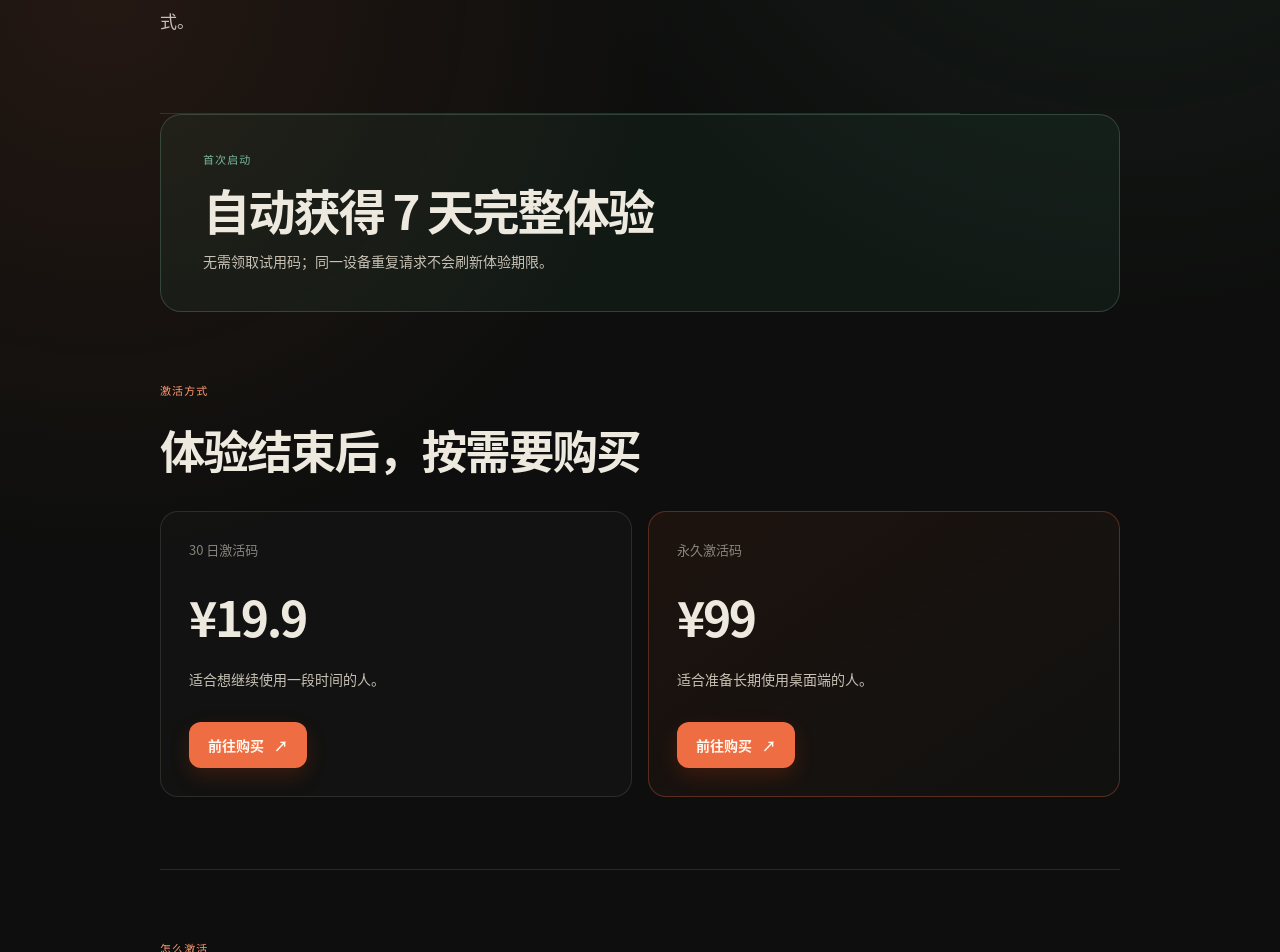
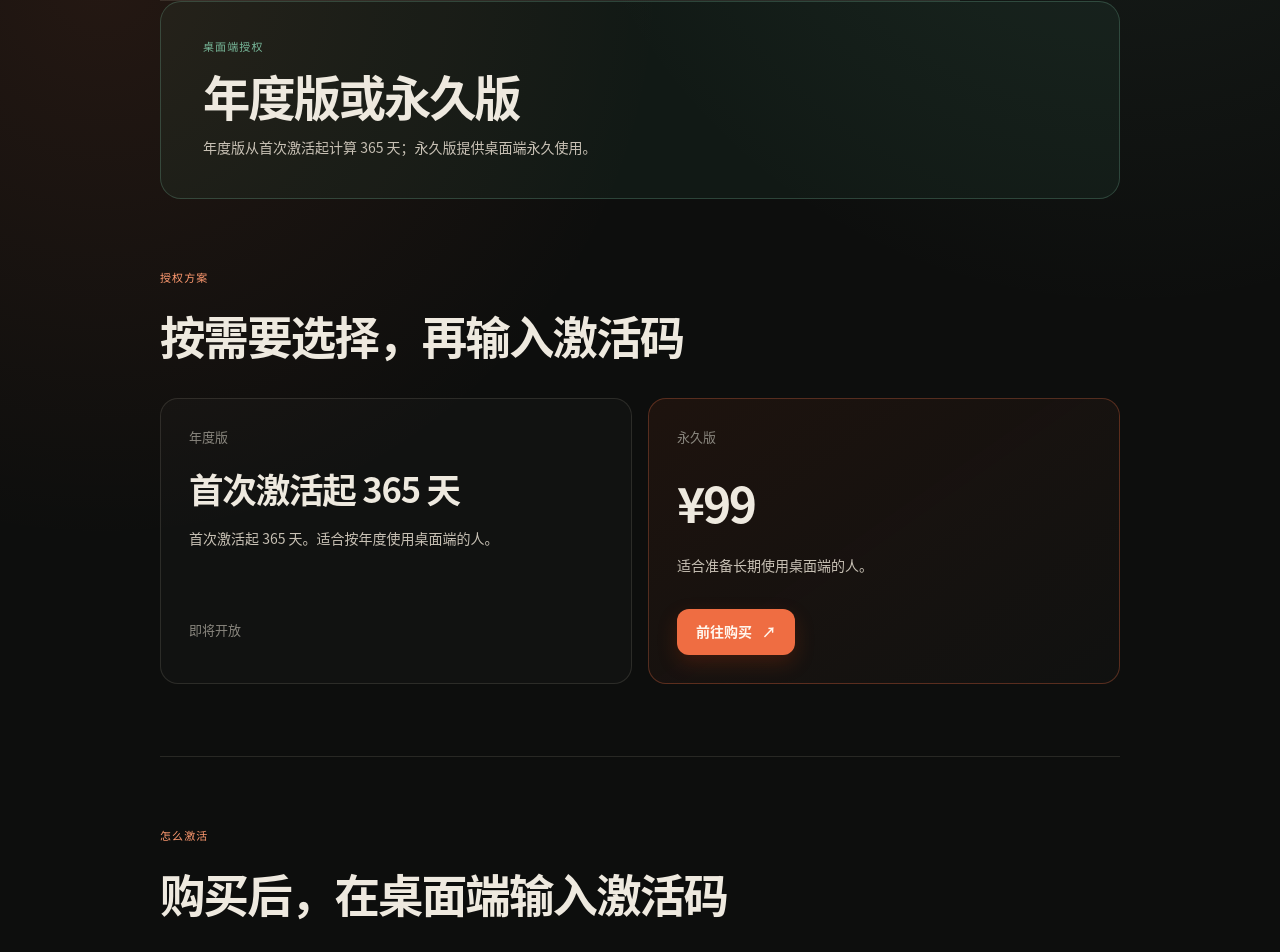
Before and after one commit to indieshade/xuemai-site, a Next.js app: page /pricing in a window 1280 px wide. Shown: the part 440-1392 px from the top of the page. Built offline with nearby package versions, Linux system fonts and the light colour scheme.

Commit message:
align desktop license messaging

```diff
--- a/app/changelog/page.tsx
+++ b/app/changelog/page.tsx
@@ -5,7 +5,7 @@ import { product } from "../product-config";
 
 export const metadata: Metadata = {
   title: "更新记录与已知问题",
-  description: "查看学脉 HelpLearn Windows Alpha 的当前版本、体验与激活能力、已知问题和下一步计划。",
+  description: "查看学脉 HelpLearn Windows Alpha 的当前版本、激活能力、已知问题和下一步计划。",
   alternates: { canonical: "/changelog/" },
 };
 
@@ -28,7 +28,6 @@ export default function ChangelogPage() {
         <h2 id="released">{product.windows.version}</h2>
         <ul className="info-check-list">
           <li>Windows Alpha 安装包已更新至 {product.windows.version}。</li>
-          <li>首次启动自动领取 7 天完整桌面体验；同一设备重复请求不会刷新期限。</li>
           <li>支持输入激活码、重新校验、设备解绑与移除本机凭据。</li>
           <li>被授权拦住的操作，会在激活成功后恢复。</li>
         </ul>
--- a/app/domains/page.tsx
+++ b/app/domains/page.tsx
@@ -46,7 +46,7 @@ export default function DomainsPage() {
       </section>
 
       <section className="domains-cta">
-        <div><span>{product.windows.label}</span><h2>从一段对话开始，把以后还想回看的问题放进领域。</h2><p>{product.trial.label}。{product.trial.detail}</p></div>
+        <div><span>{product.windows.label}</span><h2>从一段对话开始，把以后还想回看的问题放进领域。</h2><p>{product.licensing.annualTerm}；{product.licensing.permanentTerm}。</p></div>
         <div><a className="home-button-primary" href={product.windows.downloadUrl} target="_blank" rel="noreferrer">下载 Windows Alpha <span aria-hidden="true">↓</span></a><a className="home-button-secondary" href={skillUrl} target="_blank" rel="noreferrer">安装免费 Skill <span aria-hidden="true">↗</span></a></div>
       </section>
     </main>
--- a/app/download/page.tsx
+++ b/app/download/page.tsx
@@ -6,7 +6,7 @@ import { product } from "../product-config";
 
 export const metadata: Metadata = {
   title: "下载 Windows Alpha",
-  description: "下载学脉 HelpLearn Windows Alpha，查看版本、SHA256、7 天完整体验和安装提示。",
+  description: "下载学脉 HelpLearn Windows Alpha，查看版本、SHA256、桌面端授权方案和安装提示。",
   alternates: { canonical: "/download/" },
 };
 
@@ -16,7 +16,7 @@ export default function DownloadPage() {
       current="download"
       eyebrow="学脉 HelpLearn · 下载"
       title="下载学脉 Windows Alpha"
-      description="当前提供 Windows x64 测试版。首次启动会自动获得 7 天完整体验；体验结束后，输入激活码即可继续使用。"
+      description="当前提供 Windows x64 测试版。桌面端可选择年度版或永久版：年度版从首次激活起计算 365 天。"
       updated="2026 年 8 月 30 日"
     >
       <section className="info-highlight">
@@ -36,7 +36,7 @@ export default function DownloadPage() {
           <div><dt>平台</dt><dd>{product.windows.platform}</dd></div>
           <div><dt>版本</dt><dd>{product.windows.version}</dd></div>
           <div><dt>文件大小</dt><dd>{product.windows.size}</dd></div>
-          <div><dt>体验</dt><dd>{product.trial.label}</dd></div>
+          <div><dt>授权</dt><dd>年度版与永久版</dd></div>
         </dl>
         <div className="info-hash-block">
           <div><span>SHA256</span><code>{product.windows.sha256}</code></div>
@@ -51,11 +51,11 @@ export default function DownloadPage() {
         <p>如果系统提示阻止运行，请先确认文件名、下载地址与上方校验值一致，再按系统界面继续操作。任何不一致的文件都不要安装。</p>
       </section>
 
-      <section className="info-section info-callout" aria-labelledby="after-trial">
-        <span className="info-index">体验结束后</span>
-        <h2 id="after-trial">可以继续试，也可以激活</h2>
-        <p>体验期结束后，购买并输入激活码即可继续使用。可选择 30 日激活码或永久激活码；永久激活只覆盖桌面端授权，不包含未来的云端模型点数或订阅服务。</p>
-        <Link className="info-text-link" href="/pricing/">查看激活方式与价格 →</Link>
+      <section className="info-section info-callout" aria-labelledby="desktop-license">
+        <span className="info-index">桌面端授权</span>
+        <h2 id="desktop-license">选择适合自己的授权方式</h2>
+        <p>{product.licensing.annualTerm}；{product.licensing.permanentTerm}。{product.licensing.futureServices}</p>
+        <Link className="info-text-link" href="/pricing/">查看授权方案与购买入口 →</Link>
       </section>
     </InfoPage>
   );
--- a/app/home.css
+++ b/app/home.css
@@ -375,9 +375,6 @@
 .home-download-meta strong { display: block; margin-top: 5px; color: rgba(241, 233, 217, 0.85); font-size: 12px; font-weight: 600; }
 .home-download-panel > .home-button-primary { margin-bottom: 21px; }
 .home-download-panel .contact-card { margin-top: 0; }
-.home-download-panel .trial-notice { display: grid; gap: 6px; margin: 17px 0; padding: 15px 16px; border: 1px solid rgba(120, 184, 154, 0.28); border-left: 3px solid var(--green); border-radius: 12px; background: rgba(70, 152, 116, 0.07); }
-.home-download-panel .trial-notice strong { color: var(--cream); font-family: var(--font-serif), Georgia, serif; font-size: clamp(22px, 2vw, 28px); font-weight: 600; letter-spacing: -0.035em; line-height: 1.22; white-space: normal; }
-.home-download-panel .trial-notice span { color: var(--muted); font-size: 12px; line-height: 1.6; }
 .contact-wechat { width: 100%; min-height: 54px; margin-top: 8px; padding: 0 14px 0 16px; display: flex; align-items: center; justify-content: space-between; border: 1px solid rgba(120, 184, 154, 0.32); border-radius: 13px; color: var(--bone); background: rgba(120, 184, 154, 0.07); cursor: pointer; transition: border-color .2s ease, background .2s ease, transform .2s ease; }
 .contact-wechat:hover { border-color: var(--green); background: rgba(120, 184, 154, 0.13); transform: translateY(-1px); }
 .contact-wechat > span { display: flex; align-items: baseline; gap: 9px; font-size: 14px; }
@@ -489,8 +486,6 @@
   .home-way-grid { grid-template-columns: 1fr; }
   .home-way-card { min-height: 272px; padding: 25px; }
   .home-download-panel { padding: 23px 17px; }
-  .home-download-panel .trial-notice { padding: 14px; }
-  .home-download-panel .trial-notice strong { font-size: 22px; }
   .contact-modal { padding: 16px; }
   .contact-modal-dialog { padding: 27px 21px 23px; }
   .contact-modal-dialog h3 { font-size: 25px; }
@@ -558,17 +553,19 @@
 .info-callout { margin-top: 72px; padding: 51px 52px; border: 1px solid rgba(120, 184, 154, 0.2); border-radius: 22px; background: linear-gradient(135deg, rgba(40, 89, 68, 0.16), rgba(239, 109, 66, 0.08)); }
 .info-callout > p { margin-bottom: 0; }
 .info-text-link { display: inline-flex; margin-top: 25px; padding-bottom: 4px; border-bottom: 1px solid rgba(239, 109, 66, 0.65); color: var(--orange2); font-size: 13px; }
-.info-trial-banner { display: grid; gap: 10px; padding: 38px 42px; border: 1px solid rgba(120, 184, 154, 0.27); border-radius: 21px; background: rgba(73, 146, 110, 0.09); }
-.info-trial-banner > span { color: var(--green); font-family: var(--font-mono), monospace; font-size: 11px; letter-spacing: 0.1em; }
-.info-trial-banner strong { color: var(--cream); font-family: var(--font-serif), Georgia, serif; font-size: clamp(31px, 3.7vw, 50px); font-weight: 600; letter-spacing: -0.045em; line-height: 1.25; }
-.info-trial-banner p { margin: 0; color: var(--soft); font-size: 14px; line-height: 1.75; }
+.info-license-banner { display: grid; gap: 10px; padding: 38px 42px; border: 1px solid rgba(120, 184, 154, 0.27); border-radius: 21px; background: rgba(73, 146, 110, 0.09); }
+.info-license-banner > span { color: var(--green); font-family: var(--font-mono), monospace; font-size: 11px; letter-spacing: 0.1em; }
+.info-license-banner strong { color: var(--cream); font-family: var(--font-serif), Georgia, serif; font-size: clamp(31px, 3.7vw, 50px); font-weight: 600; letter-spacing: -0.045em; line-height: 1.25; }
+.info-license-banner p { margin: 0; color: var(--soft); font-size: 14px; line-height: 1.75; }
 .info-price-grid { display: grid; grid-template-columns: repeat(2, minmax(0, 1fr)); gap: 16px; margin-top: 31px; }
 .info-price-card { display: flex; min-height: 286px; flex-direction: column; align-items: start; padding: 28px; border: 1px solid rgba(235, 224, 204, 0.12); border-radius: 18px; background: rgba(255, 255, 255, 0.02); }
 .info-price-card:nth-child(2) { border-color: rgba(239, 109, 66, 0.3); background: linear-gradient(145deg, rgba(144, 55, 24, 0.13), rgba(255, 255, 255, 0.015)); }
 .info-price-card > span { color: var(--muted); font-size: 13px; }
 .info-price-card > strong { margin-top: 20px; color: var(--cream); font-family: var(--font-serif), Georgia, serif; font-size: 48px; font-weight: 600; letter-spacing: -0.05em; }
+.info-price-card > strong.info-price-term { font-size: clamp(25px, 2.7vw, 35px); line-height: 1.28; letter-spacing: -0.035em; }
 .info-price-card p { margin: 15px 0 0; color: var(--soft); font-size: 14px; line-height: 1.75; }
 .info-price-card .home-button-primary { margin-top: auto; }
+.info-price-unavailable { display: inline-flex; align-items: center; min-height: 50px; margin-top: auto; color: var(--gold); font-size: 13px; }
 .info-numbered-list { display: grid; gap: 1px; margin: 31px 0 0; padding: 1px; list-style: none; border: 1px solid rgba(235, 224, 204, 0.1); border-radius: 18px; overflow: hidden; background: rgba(235, 224, 204, 0.1); }
 .info-numbered-list li { position: relative; display: grid; gap: 8px; min-height: 102px; padding: 22px 24px 22px 78px; background: #151613; }
 .info-numbered-list li::before { content: counter(list-item, decimal-leading-zero); position: absolute; top: 24px; left: 24px; color: var(--orange2); font-family: var(--font-mono), monospace; font-size: 11px; }
@@ -606,8 +603,8 @@
   .info-hash-block code { font-size: 11px; }
   .info-copy-button { width: max-content; }
   .info-callout { margin-top: 58px; padding: 33px 25px; border-radius: 18px; }
-  .info-trial-banner { padding: 29px 25px; border-radius: 18px; }
-  .info-trial-banner strong { font-size: clamp(30px, 8.6vw, 39px); line-height: 1.32; }
+  .info-license-banner { padding: 29px 25px; border-radius: 18px; }
+  .info-license-banner strong { font-size: clamp(30px, 8.6vw, 39px); line-height: 1.32; }
   .info-price-card { min-height: 255px; padding: 24px; }
   .info-numbered-list li { min-height: 0; padding: 21px 18px 21px 61px; }
   .info-numbered-list li::before { top: 23px; left: 18px; }
--- a/app/interactive-ai-learning-system/page.tsx
+++ b/app/interactive-ai-learning-system/page.tsx
@@ -184,7 +184,7 @@ export default function InteractiveAiLearningSystemPage() {
           </details>
           <details>
             <summary>桌面端授权包含哪些内容？</summary>
-            <p><strong>{product.trial.label}</strong>：{product.trial.detail} 可选择 30 日激活码（¥19.9）或永久激活码（¥99）；永久激活只对应桌面端授权。未来 Pro、高级能力和云端模型点数属于持续服务，不包含在一次性永久授权中。</p>
+            <p>{product.licensing.annualTerm}；{product.licensing.permanentTerm}。{product.licensing.desktopOnly} {product.licensing.futureServices} {product.licensing.independentAccess}</p>
           </details>
         </section>
 
--- a/app/page.tsx
+++ b/app/page.tsx
@@ -21,7 +21,7 @@ export default function Home() {
             <a className="home-button-primary" href={product.windows.downloadUrl} target="_blank" rel="noreferrer">下载学脉桌面端 <span aria-hidden="true">↓</span></a>
             <a className="home-button-secondary" href={skillUrl} target="_blank" rel="noreferrer">免费安装 HelpLearn Skill <span aria-hidden="true">↗</span></a>
           </div>
-          <div className="home-hero-notes"><span>{product.windows.label}</span><span>首次启动自动获得 7 天完整体验</span><span>Skill 可单独使用</span></div>
+          <div className="home-hero-notes"><span>{product.windows.label}</span><span>桌面端提供年度版与永久版</span><span>Skill 可单独使用</span></div>
         </div>
         <div className="home-screenshot-frame">
           <img src={siteAsset("/screenshots/learning-home.png")} alt="学脉桌面端首页，展示领域、学习旅程和复习内容" />
@@ -94,7 +94,7 @@ export default function Home() {
         <aside className="home-download-panel" id="download">
           <span>{product.windows.label}</span>
           <h3>先装起来，从一段对话开始。</h3>
-          <p><strong>{product.trial.label}</strong>。{product.trial.detail}</p>
+          <p><strong>桌面端提供年度版与永久版。</strong>{product.licensing.annualTerm}，{product.licensing.permanentTerm}。</p>
           <div className="home-download-warning">安装包当前未进行代码签名，Windows 可能会提示风险。请确认下载来源和 SHA256 后再安装。</div>
           <div className="home-download-meta"><div><span>平台</span><strong>{product.windows.platform}</strong></div><div><span>大小</span><strong>{product.windows.size}</strong></div><div><span>版本</span><strong>{product.windows.version}</strong></div></div>
           <a className="home-button-primary" href={product.windows.downloadUrl} target="_blank" rel="noreferrer">下载 Windows Alpha <span aria-hidden="true">↓</span></a>
--- a/app/pricing/page.tsx
+++ b/app/pricing/page.tsx
@@ -3,8 +3,8 @@ import InfoPage from "../InfoPage";
 import { product } from "../product-config";
 
 export const metadata: Metadata = {
-  title: "试用与激活",
-  description: "学脉 HelpLearn 首次启动自动获得 7 天完整体验。查看 30 日激活码和永久激活码的价格与授权范围。",
+  title: "桌面端授权与定价",
+  description: "查看学脉 HelpLearn 年度版与永久版的桌面端授权范围、购买入口与数据归属说明。",
   alternates: { canonical: "/pricing/" },
 };
 
@@ -12,27 +12,31 @@ export default function PricingPage() {
   return (
     <InfoPage
       current="pricing"
-      eyebrow="学脉 HelpLearn · 试用与激活"
-      title="先用 7 天，再决定要不要继续"
-      description="学脉桌面端首次启动会自动获得 7 天完整体验。体验期结束后，再按自己的节奏选择激活方式。"
-      updated="2026 年 8 月 25 日"
+      eyebrow="学脉 HelpLearn · 桌面端授权"
+      title="按使用周期选择桌面端授权"
+      description="年度版从首次激活起计算 365 天；永久版提供桌面端永久使用。"
+      updated="2026 年 9 月 4 日"
     >
-      <section className="info-trial-banner" aria-label="7 天完整体验">
-        <span>首次启动</span>
-        <strong>自动获得 7 天完整体验</strong>
-        <p>无需领取试用码；同一设备重复请求不会刷新体验期限。</p>
+      <section className="info-license-banner" aria-label="桌面端授权">
+        <span>桌面端授权</span>
+        <strong>年度版或永久版</strong>
+        <p>{product.licensing.annualTerm}；{product.licensing.permanentTerm}。</p>
       </section>
 
       <section className="info-section" aria-labelledby="activation-options">
-        <span className="info-index">激活方式</span>
-        <h2 id="activation-options">体验结束后，按需要购买</h2>
+        <span className="info-index">授权方案</span>
+        <h2 id="activation-options">按需要选择，再输入激活码</h2>
         <div className="info-price-grid">
-          {product.purchaseOptions.map((option) => (
-            <article className="info-price-card" key={option.purchaseUrl}>
+          {product.desktopLicenses.map((option) => (
+            <article className="info-price-card" key={option.id}>
               <span>{option.name}</span>
-              <strong>{option.price}</strong>
-              <p>{option.name === "永久激活码" ? "适合准备长期使用桌面端的人。" : "适合想继续使用一段时间的人。"}</p>
-              <a className="home-button-primary" href={option.purchaseUrl} target="_blank" rel="noreferrer">前往购买 <span aria-hidden="true">↗</span></a>
+              <strong className={option.price ? undefined : "info-price-term"}>{option.price ?? option.term}</strong>
+              <p>{option.price ? option.description : `${option.term}。${option.description}`}</p>
+              {option.isAvailable && option.purchaseUrl ? (
+                <a className="home-button-primary" href={option.purchaseUrl} target="_blank" rel="noreferrer">前往购买 <span aria-hidden="true">↗</span></a>
+              ) : (
+                <span className="info-price-unavailable">{option.availability}</span>
+              )}
             </article>
           ))}
         </div>
@@ -42,16 +46,17 @@ export default function PricingPage() {
         <span className="info-index">怎么激活</span>
         <h2 id="activation-flow">购买后，在桌面端输入激活码</h2>
         <ol className="info-numbered-list">
-          <li><strong>启动学脉</strong><span>首次使用会直接进入 7 天完整体验。</span></li>
-          <li><strong>购买对应激活码</strong><span>根据需要选择 30 日或永久激活。</span></li>
+          <li><strong>选择桌面端授权</strong><span>{product.licensing.annualTerm}，{product.licensing.permanentTerm}。</span></li>
+          <li><strong>获取对应激活码</strong><span>在已开放的购买入口下单，或通过 QQ、微信咨询。</span></li>
           <li><strong>输入并校验</strong><span>桌面端支持重新校验、设备解绑与移除本机凭据。</span></li>
         </ol>
       </section>
 
       <section className="info-section info-callout" aria-labelledby="license-boundary">
         <span className="info-index">授权范围</span>
-        <h2 id="license-boundary">永久激活不是所有服务的一次买断</h2>
-        <p>永久激活码覆盖学脉桌面端授权。未来的 Pro、高级能力和云端模型点数属于持续服务，会与桌面端永久授权分开提供。</p>
+        <h2 id="license-boundary">桌面端授权和在线服务分开</h2>
+        <p>{product.licensing.desktopOnly} {product.licensing.futureServices}</p>
+        <p>{product.licensing.independentAccess}</p>
       </section>
     </InfoPage>
   );
--- a/app/product-config.ts
+++ b/app/product-config.ts
@@ -5,25 +5,33 @@ export const product = {
   internationalName: "HelpLearn",
   feedbackQQ: "2590930875",
   windows: windowsRelease,
-  trial: {
-    days: 7,
-    label: "首次启动自动获得 7 天完整体验",
-    detail: "无需额外操作，体验结束后输入激活码即可继续使用。",
+  licensing: {
+    annualTerm: "年度版从首次激活起计算 365 天",
+    permanentTerm: "永久版提供桌面端永久使用",
+    desktopOnly: "年度版与永久版都只覆盖学脉桌面端授权。",
+    futureServices: "未来的在线服务和云端模型点数可能独立收费，不包含在桌面端授权内。",
+    independentAccess: "HelpLearn Skill、Core、CLI、MCP 与你选择的个人认知库，不会因桌面端授权到期或失效而被锁定。",
   },
-  purchaseOptions: [
+  desktopLicenses: [
     {
-      name: "30 日激活码",
-      price: "¥19.9",
-      purchaseUrl: "https://pay.ldxp.cn/item/b2bxj2",
-      availability: "可购买" as const,
-      isAvailable: true,
+      id: "annual",
+      name: "年度版",
+      price: null,
+      purchaseUrl: null,
+      availability: "即将开放" as const,
+      isAvailable: false,
+      term: "首次激活起 365 天",
+      description: "适合按年度使用桌面端的人。",
     },
     {
-      name: "永久激活码",
+      id: "permanent",
+      name: "永久版",
       price: "¥99",
       purchaseUrl: "https://pay.ldxp.cn/item/vgxadp",
       availability: "可购买" as const,
       isAvailable: true,
+      term: "桌面端永久使用",
+      description: "适合准备长期使用桌面端的人。",
     },
   ],
 } as const;
```
Also changed, not shown: app/ContactCard.tsx (+9 -12 lines), app/layout.tsx (+6 -2 lines), 2 other files (tests, documents, lock files or other folders).
